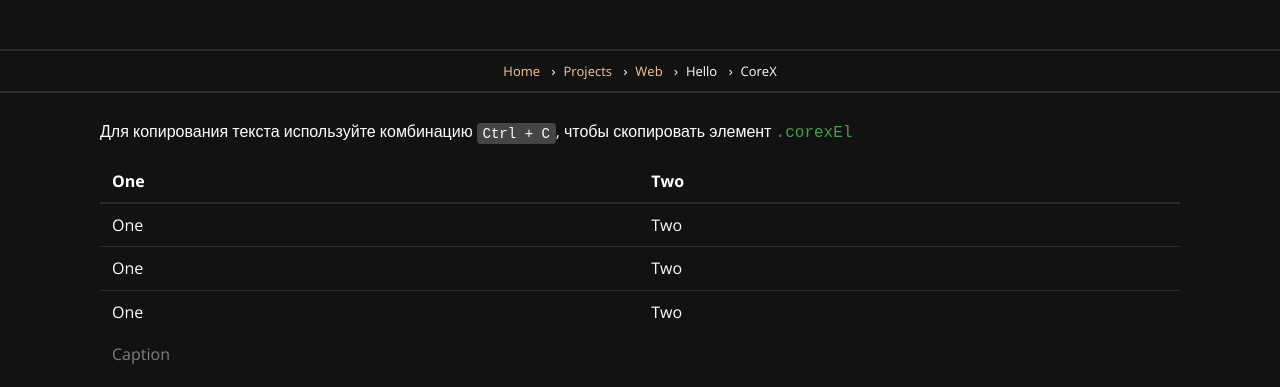
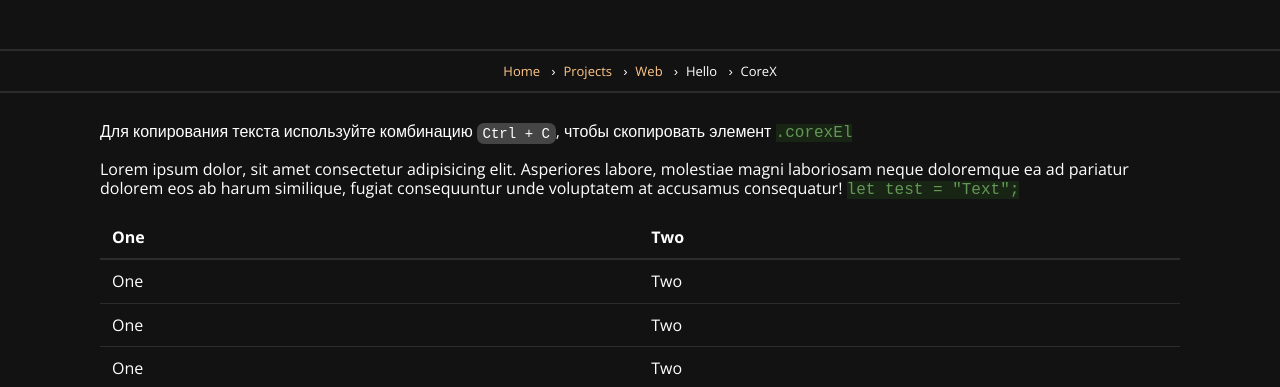
Before and after one commit to haba-kudzaev/CoreX, a website: page test.html in a window 1280 px wide. Shown: the part 165-552 px from the top of the page. Drawn offline with nearby package versions, Linux system fonts and the light colour scheme; files that its build step writes are made by us from their sources.

Commit message:
Typography: доработал стили Code и Kbd

```diff
--- a/scss/ui/_typography.scss
+++ b/scss/ui/_typography.scss
@@ -41,9 +41,10 @@ h6 { font-size: 1rem; }
 
 // Code and Keyboard
 
-code {
+code:not(.hljs) {
 
-  color: $COLOR-GREEN;
+  color: #629755;
+  background-color: darken(#629755, 35%);
 
 }
 
@@ -53,6 +54,6 @@ kbd {
   padding: .2em .4em;
   font-size: 88%;
 
-  @include crxBorderRadius(4px);
+  @include crxBorderRadius();
 
 }
--- a/test.html
+++ b/test.html
@@ -30,6 +30,7 @@
         </div>
         <div class="col-12">
           <p>Для копирования текста используйте комбинацию <kbd>Ctrl + C</kbd>, чтобы скопировать элемент <code>.corexEl</code></p>
+          <p>Lorem ipsum dolor, sit amet consectetur adipisicing elit. Asperiores labore, molestiae magni laboriosam neque doloremque ea ad pariatur dolorem eos ab harum similique, fugiat consequuntur unde voluptatem at accusamus consequatur! <code>let test = "Text";</code></p>
           <table crx-table="hover">
             <caption>Caption</caption>
             <thead>
```
